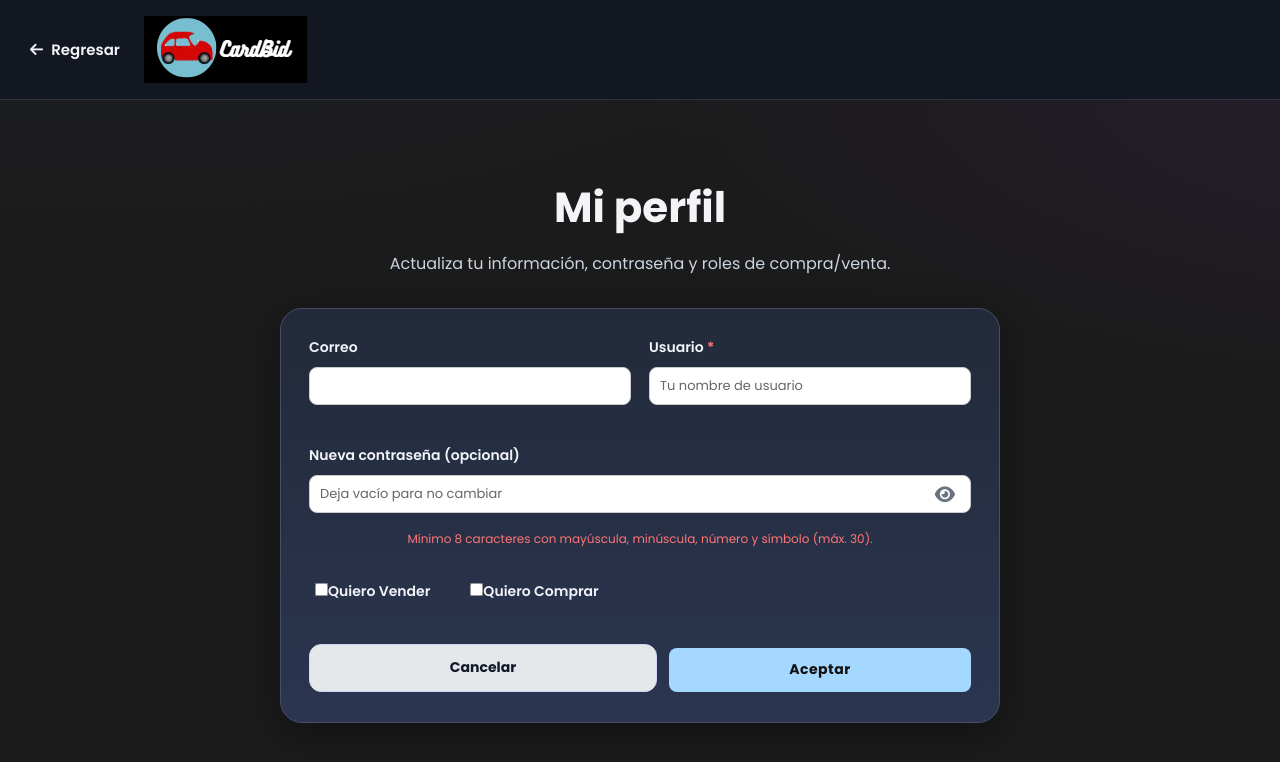
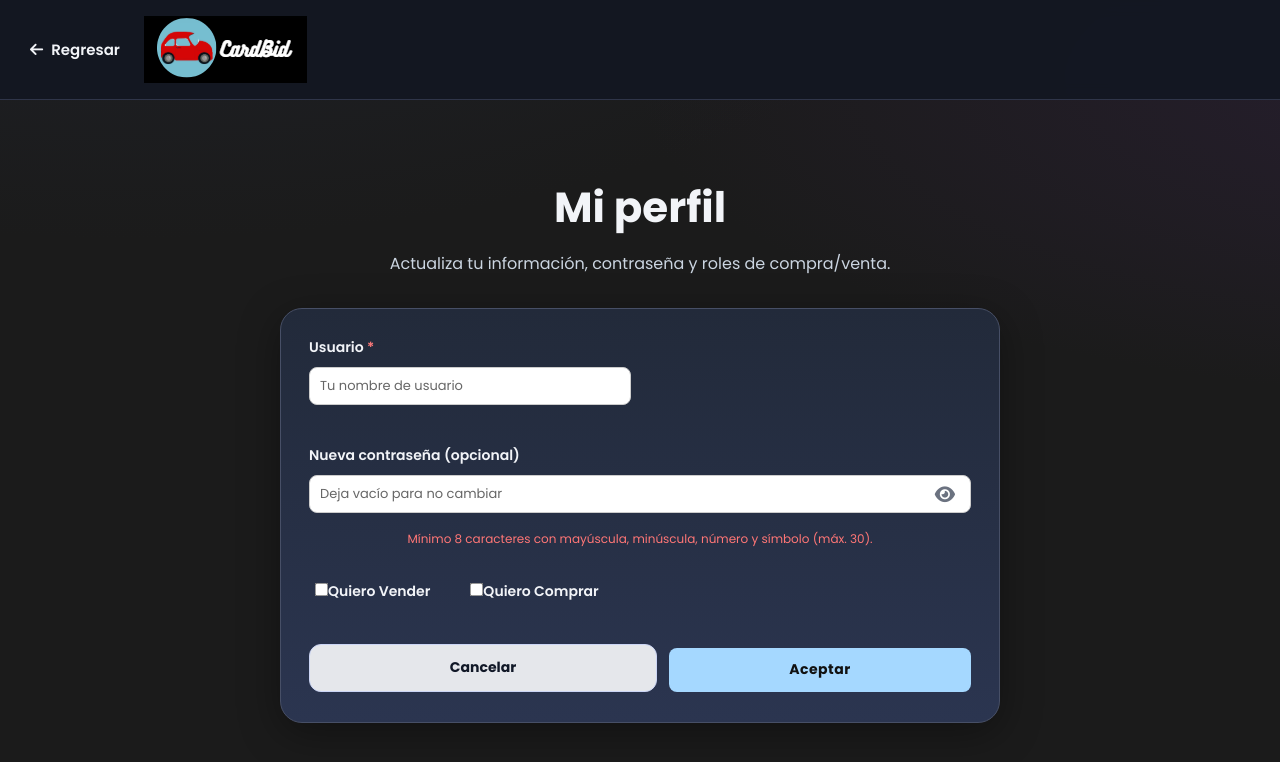
Before and after one commit to Alejandra-Cabrera21/CarBid, a React (Vite) app in the folder frontend/: page /perfil in a window 1280 px wide. Shown: the top 762 px of the page. Built offline with nearby package versions, Linux system fonts and the light colour scheme; no server answers.

Commit message:
quitar editar correo

```diff
--- a/frontend/src/pages/perfil.jsx
+++ b/frontend/src/pages/perfil.jsx
@@ -6,8 +6,6 @@ import "../styles/perfil.css";
 
 const API_BASE = (import.meta.env.VITE_API_BASE || "https://api.carbidp.click/api").replace(/\/$/, "");
 const API = API_BASE;
-
-
 
 // regex de contraseña fuerte (igual que en register)
 const strongRegex =
@@ -280,20 +278,6 @@ export default function Perfil() {
           noValidate
           onSubmit={onSubmit}
         >
-          {/* Correo solo lectura */}
-          <div className="perfil-field">
-            <label htmlFor="correo">Correo</label>
-            <div className="perfil-input-wrapper">
-              <input
-                type="email"
-                id="correo"
-                className="perfil-input perfil-input-readonly"
-                value={correo}
-                readOnly
-              />
-            </div>
-          </div>
-
           {/* Usuario */}
           <div className="perfil-field">
             <label htmlFor="nombre">
```
